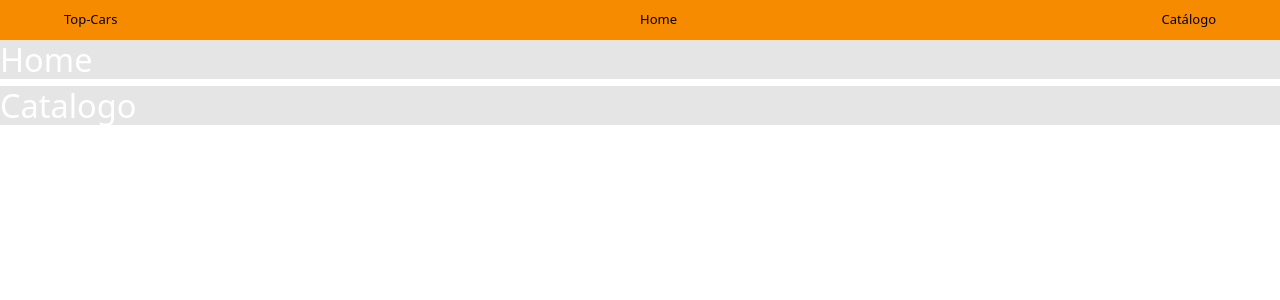
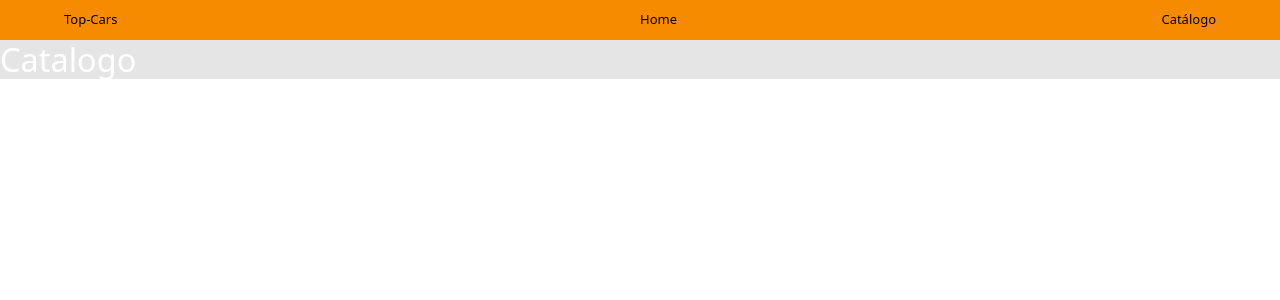
Before and after one commit to RomuloAlbuquerque/top-cars-frontend, a React (Create React App) app: page /catalogo in a window 1280 px wide. Shown: the top 300 px of the page. Built offline with nearby package versions, Linux system fonts and the light colour scheme.

Commit message:
Init Routes

```diff
--- a/package.json
+++ b/package.json
@@ -10,10 +10,12 @@
     "@types/node": "^16.18.3",
     "@types/react": "^18.0.24",
     "@types/react-dom": "^18.0.8",
+    "@types/react-router-dom": "^5.3.3",
     "bootstrap": "^5.2.2",
     "node-sass": "^7.0.3",
     "react": "^18.2.0",
     "react-dom": "^18.2.0",
+    "react-router-dom": "^6.4.2",
     "react-scripts": "5.0.1",
     "typescript": "^4.8.4",
     "web-vitals": "^2.1.4"
--- a/src/App.tsx
+++ b/src/App.tsx
@@ -1,15 +1,11 @@
 import "./assets/styles/custom.scss";
 import "./App.css";
-import Navbar from "components/Navbar";
-import Home from "page/Home";
-import Catalogo from "page/Catalogo";
+import MyRoutes from "Routes";
 
 function App() {
   return (
     <>
-      <Navbar />
-      <Home />
-      <Catalogo />
+      <MyRoutes />
     </>
   );
 }
--- /dev/null
+++ b/src/Routes.tsx
@@ -0,0 +1,20 @@
+import { BrowserRouter, Routes, Route } from "react-router-dom";
+import Navbar from "components/Navbar";
+import Home from "page/Home";
+import Catalogo from "page/Catalogo";
+
+const MyRoutes = () => {
+  return (
+    <BrowserRouter>
+    <Navbar />
+        <Routes>
+            <Route path="/" element={<Home />} />
+        </Routes>
+        <Routes>
+            <Route path="catalogo" element={<Catalogo />} />
+        </Routes>
+    </BrowserRouter>
+  );
+};
+
+export default MyRoutes;
--- a/src/components/Navbar/index.tsx
+++ b/src/components/Navbar/index.tsx
@@ -1,3 +1,4 @@
+import { NavLink } from 'react-router-dom'
 import './styles.css'
 
 const Navbar = ()=>{
@@ -10,10 +11,10 @@ const Navbar = ()=>{
             <div className='menu-navbar-container'>
                 <ul>
                     <li>
-                        <a href='link'>Home</a>
+                        <NavLink to="/">Home</NavLink>
                     </li>
                     <li>
-                        <a href='link'>Catálogo</a>
+                        <NavLink to='catalogo'>Catálogo</NavLink>
                     </li>
                 </ul>
             </div>
```
Also changed, not shown: 1 other file (tests, documents, lock files or other folders).
